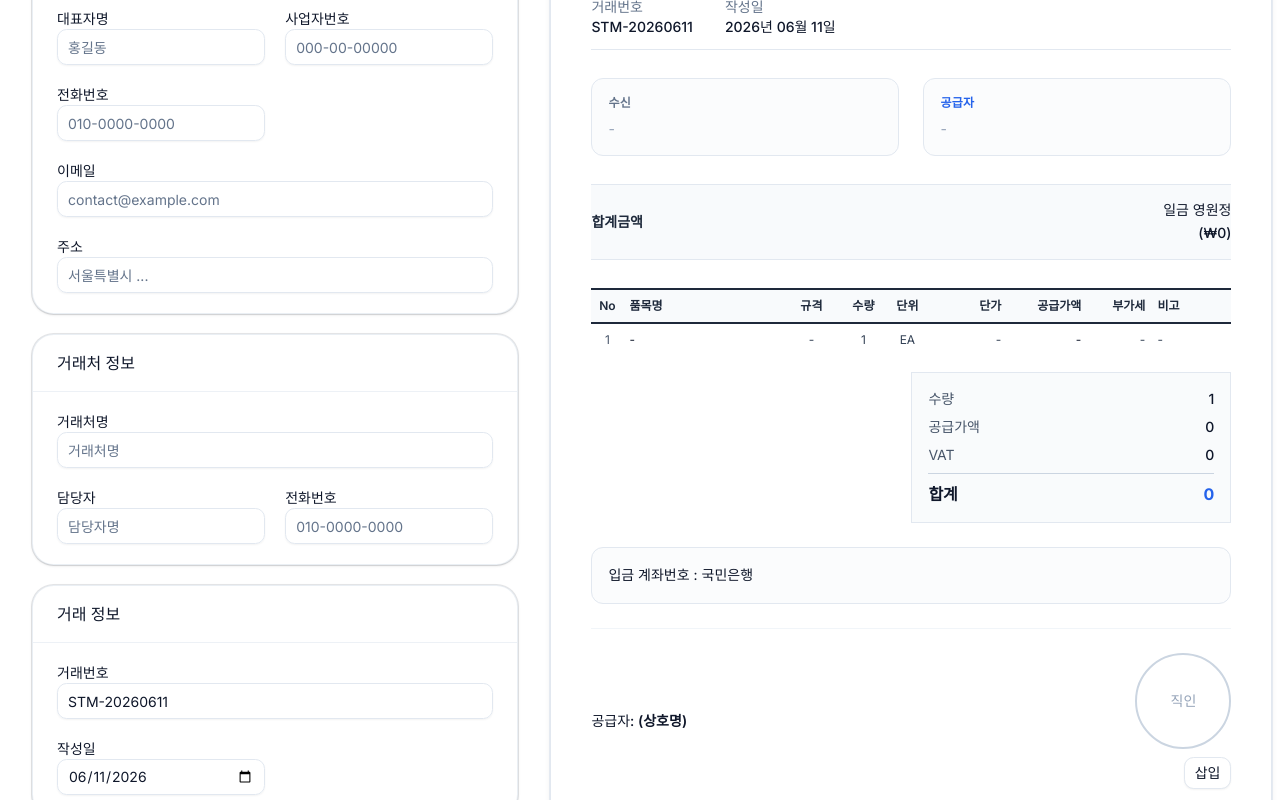
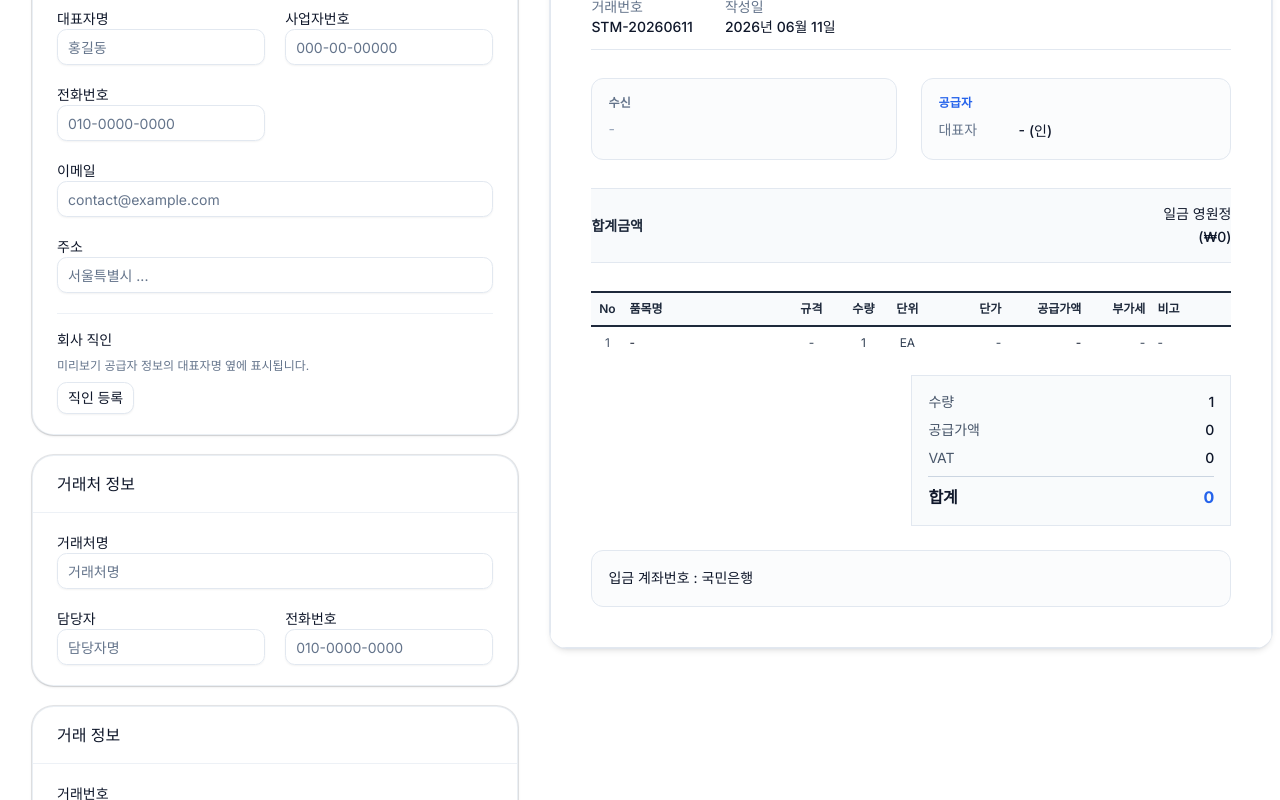
Before and after one commit to bom-studio/sajangman, a Next.js app: page /documents/statement in a window 1280 px wide. Shown: the part 460-1260 px from the top of the page. Built offline with nearby package versions, Linux system fonts and the light colour scheme.

Commit message:
feat : 배포

```diff
--- a/src/components/estimate/estimate-form.tsx
+++ b/src/components/estimate/estimate-form.tsx
@@ -4,6 +4,7 @@ import { Plus, Trash2 } from "lucide-react"
 
 import { FormField } from "@/components/estimate/form-field"
 import { FormTextarea } from "@/components/estimate/form-textarea"
+import { SealControls } from "@/components/estimate/seal-signature"
 import { Button } from "@/components/ui/button"
 import {
   Card,
@@ -35,9 +36,16 @@ import { cn } from "@/lib/utils"
 interface EstimateFormProps {
   data: EstimateData
   onChange: (data: EstimateData) => void
+  sealUrl: string | null
+  onSealChange: (url: string | null) => void
 }
 
-export function EstimateForm({ data, onChange }: EstimateFormProps) {
+export function EstimateForm({
+  data,
+  onChange,
+  sealUrl,
+  onSealChange,
+}: EstimateFormProps) {
   const totals = calculateEstimate(data.items)
 
   function updateSupplier(
@@ -155,6 +163,13 @@ export function EstimateForm({ data, onChange }: EstimateFormProps) {
             placeholder="서울특별시 ..."
             className="sm:col-span-2"
           />
+          <div className="space-y-2 border-t border-border/60 pt-4 sm:col-span-2">
+            <p className="text-sm font-medium">회사 직인</p>
+            <p className="text-xs text-muted-foreground">
+              미리보기 공급자 정보의 대표자명 옆에 표시됩니다.
+            </p>
+            <SealControls sealUrl={sealUrl} onSealChange={onSealChange} />
+          </div>
         </CardContent>
       </Card>
 
--- a/src/components/estimate/estimate-preview.tsx
+++ b/src/components/estimate/estimate-preview.tsx
@@ -1,6 +1,6 @@
 "use client"
 
-import { SealUpload } from "@/components/estimate/seal-upload"
+import { SealSignature } from "@/components/estimate/seal-signature"
 import { Card, CardContent } from "@/components/ui/card"
 import {
   calculateEstimate,
@@ -39,7 +39,6 @@ const DOC = {
 interface EstimatePreviewProps {
   data: EstimateData
   sealUrl: string | null
-  onSealChange: (url: string | null) => void
   className?: string
 }
 
@@ -99,7 +98,6 @@ function RemarksSection({ data }: { data: EstimateData }) {
 export function EstimatePreview({
   data,
   sealUrl,
-  onSealChange,
   className,
 }: EstimatePreviewProps) {
   const totals = calculateEstimate(data.items)
@@ -190,7 +188,7 @@ export function EstimatePreview({
             </div>
 
             <div
-              className="flex-1 space-y-2 rounded-lg border p-4"
+              className="flex-1 space-y-2.5 overflow-visible rounded-lg border p-4 pr-5"
               style={{
                 borderColor: DOC.border,
                 backgroundColor: DOC.bgMutedSoft,
@@ -203,9 +201,11 @@ export function EstimatePreview({
                 공급자
               </p>
               <PreviewField label="상호" value={data.supplier.companyName} />
-              <PreviewField
-                label="대표자"
-                value={data.supplier.representative}
+              <SealSignature
+                representativeName={data.supplier.representative}
+                sealUrl={sealUrl}
+                labelColor={DOC.textMuted}
+                textColor={DOC.text}
               />
               <PreviewField
                 label="사업자번호"
@@ -214,16 +214,6 @@ export function EstimatePreview({
               <PreviewField label="전화" value={formattedPhone} />
               <PreviewField label="이메일" value={data.supplier.email} />
               <PreviewField label="주소" value={data.supplier.address} />
-              {!data.supplier.companyName &&
-                !data.supplier.representative &&
-                !formattedBusinessNumber &&
-                !formattedPhone &&
-                !data.supplier.email &&
-                !data.supplier.address && (
-                  <p className="text-sm" style={{ color: DOC.textLight }}>
-                    -
-                  </p>
-                )}
             </div>
           </div>
 
@@ -389,19 +379,6 @@ export function EstimatePreview({
           >
             위와 같이 견적합니다.
           </p>
-
-          <div
-            className="mt-6 flex items-center justify-between gap-4 border-t pt-6"
-            style={{ borderColor: DOC.borderLight }}
-          >
-            <p className="text-sm font-medium" style={{ color: DOC.text }}>
-              공급자:{" "}
-              <span className="font-semibold">
-                {data.supplier.companyName || "(상호명)"}
-              </span>
-            </p>
-            <SealUpload sealUrl={sealUrl} onSealChange={onSealChange} />
-          </div>
         </div>
       </CardContent>
     </Card>
--- /dev/null
+++ b/src/components/estimate/seal-signature.tsx
@@ -0,0 +1,147 @@
+"use client"
+
+import { useState } from "react"
+
+import { SealEditorDialog } from "@/components/estimate/seal-editor-dialog"
+import { Button } from "@/components/ui/button"
+
+/** html2canvas와 브라우저가 동일하게 계산하도록 고정 px 사용 */
+const SEAL_PX = 68
+
+interface SealMarkProps {
+  sealUrl: string | null
+}
+
+/**
+ * 대표자명 옆 (인) + 직인 이미지 겹침.
+ * PDF 캡처 안정성을 위해 transform/translate 없이 inline-grid로 겹친다.
+ */
+export function SealMark({ sealUrl }: SealMarkProps) {
+  if (!sealUrl) {
+    return (
+      <span className="ml-1 align-middle" style={{ verticalAlign: "middle" }}>
+        (인)
+      </span>
+    )
+  }
+
+  return (
+    <span
+      data-seal-mark="true"
+      className="ml-1 inline-grid shrink-0 place-items-center align-middle"
+      style={{
+        width: `${SEAL_PX}px`,
+        height: `${SEAL_PX}px`,
+        verticalAlign: "middle",
+      }}
+    >
+      <span
+        style={{
+          gridArea: "1 / 1",
+          fontSize: "0.875rem",
+          lineHeight: 1,
+        }}
+      >
+        (인)
+      </span>
+      {/* eslint-disable-next-line @next/next/no-img-element */}
+      <img
+        src={sealUrl}
+        alt="회사 직인"
+        data-seal-image="true"
+        style={{
+          gridArea: "1 / 1",
+          width: `${SEAL_PX}px`,
+          height: `${SEAL_PX}px`,
+          objectFit: "contain",
+          opacity: 0.95,
+          display: "block",
+        }}
+      />
+    </span>
+  )
+}
+
+interface SealSignatureProps {
+  representativeName: string
+  sealUrl: string | null
+  labelColor?: string
+  textColor?: string
+}
+
+/** 공급자 정보 박스 내 대표자 행 */
+export function SealSignature({
+  representativeName,
+  sealUrl,
+  labelColor = "#64748b",
+  textColor = "#0f172a",
+}: SealSignatureProps) {
+  const displayName = representativeName || "-"
+
+  return (
+    <div className="text-sm leading-relaxed">
+      <span className="inline-block w-20 align-top" style={{ color: labelColor }}>
+        대표자
+      </span>
+      <span
+        className="inline align-top font-medium"
+        style={{ color: textColor }}
+      >
+        {displayName}
+        <SealMark sealUrl={sealUrl} />
+      </span>
+    </div>
+  )
+}
+
+interface SealControlsProps {
+  sealUrl: string | null
+  onSealChange: (url: string | null) => void
+}
+
+/** 입력 폼 공급자 정보 영역용 직인 등록/수정 컨트롤 */
+export function SealControls({ sealUrl, onSealChange }: SealControlsProps) {
+  const [dialogOpen, setDialogOpen] = useState(false)
+
+  return (
+    <>
+      <div className="flex flex-wrap items-center gap-2">
+        <Button
+          type="button"
+          variant="outline"
+          size="sm"
+          onClick={() => setDialogOpen(true)}
+        >
+          {sealUrl ? "직인 수정" : "직인 등록"}
+        </Button>
+        {sealUrl ? (
+          <Button
+            type="button"
+            variant="ghost"
+            size="sm"
+            className="text-destructive hover:text-destructive"
+            onClick={() => onSealChange(null)}
+          >
+            직인 삭제
+          </Button>
+        ) : null}
+        {sealUrl ? (
+          // eslint-disable-next-line @next/next/no-img-element
+          <img
+            src={sealUrl}
+            alt="등록된 직인 미리보기"
+            className="ml-1 size-10 rounded border object-contain p-0.5"
+            style={{ borderColor: "#e2e8f0" }}
+          />
+        ) : null}
+      </div>
+
+      <SealEditorDialog
+        open={dialogOpen}
+        onOpenChange={setDialogOpen}
+        currentImage={sealUrl ?? undefined}
+        onApply={onSealChange}
+      />
+    </>
+  )
+}
--- a/src/components/estimate/seal-upload.tsx
+++ /dev/null
@@ -1,78 +0,0 @@
-"use client"
-
-import { useState } from "react"
-
-import { SealEditorDialog } from "@/components/estimate/seal-editor-dialog"
-import { Button } from "@/components/ui/button"
-interface SealUploadProps {
-  sealUrl: string | null
-  onSealChange: (url: string | null) => void
-}
-
-export function SealUpload({ sealUrl, onSealChange }: SealUploadProps) {
-  const [dialogOpen, setDialogOpen] = useState(false)
-
-  return (
-    <>
-      <div className="flex flex-col items-end gap-2">
-        <div
-          className="flex size-24 shrink-0 items-center justify-center overflow-hidden rounded-full border-2"
-          style={{
-            borderColor: "#cbd5e1",
-            backgroundColor: "#ffffff",
-          }}
-        >
-          {sealUrl ? (
-            // eslint-disable-next-line @next/next/no-img-element
-            <img
-              src={sealUrl}
-              alt="회사 직인"
-              className="max-h-full max-w-full object-contain p-1.5"
-            />
-          ) : (
-            <span
-              className="text-sm font-medium"
-              style={{ color: "#94a3b8" }}
-            >
-              직인
-            </span>
-          )}
-        </div>
-
-        <div
-          data-html2canvas-ignore="true"
-          className="flex items-center gap-2 print:hidden"
-        >
-          <Button
-            type="button"
-            variant="outline"
-            size="sm"
-            data-html2canvas-ignore="true"
-            onClick={() => setDialogOpen(true)}
-          >
-            삽입
-          </Button>
-          {sealUrl && (
-            <Button
-              type="button"
-              variant="ghost"
-              size="sm"
-              data-html2canvas-ignore="true"
-              className="text-destructive hover:text-destructive"
-              onClick={() => onSealChange(null)}
-            >
-              삭제
-            </Button>
-          )}
-        </div>
-      </div>
-
-      <SealEditorDialog
-        open={dialogOpen}
-        onOpenChange={setDialogOpen}
-        currentImage={sealUrl ?? undefined}
-        onApply={onSealChange}
-      />
-    </>
-  )
-}
--- a/src/components/statement/statement-form.tsx
+++ b/src/components/statement/statement-form.tsx
@@ -3,6 +3,7 @@
 import { Plus, Trash2 } from "lucide-react"
 
 import { FormField } from "@/components/estimate/form-field"
+import { SealControls } from "@/components/estimate/seal-signature"
 import { Button } from "@/components/ui/button"
 import {
   Card,
@@ -36,9 +37,16 @@ import { cn } from "@/lib/utils"
 interface StatementFormProps {
   data: StatementData
   onChange: (data: StatementData) => void
+  sealUrl: string | null
+  onSealChange: (url: string | null) => void
 }
 
-export function StatementForm({ data, onChange }: StatementFormProps) {
+export function StatementForm({
+  data,
+  onChange,
+  sealUrl,
+  onSealChange,
+}: StatementFormProps) {
   const totals = calculateStatement(data.items)
 
   function updateSupplier(
@@ -166,6 +174,13 @@ export function StatementForm({ data, onChange }: StatementFormProps) {
             placeholder="서울특별시 ..."
             className="sm:col-span-2"
           />
+          <div className="space-y-2 border-t border-border/60 pt-4 sm:col-span-2">
+            <p className="text-sm font-medium">회사 직인</p>
+            <p className="text-xs text-muted-foreground">
+              미리보기 공급자 정보의 대표자명 옆에 표시됩니다.
+            </p>
+            <SealControls sealUrl={sealUrl} onSealChange={onSealChange} />
+          </div>
         </CardContent>
       </Card>
 
--- a/src/components/statement/statement-generator.tsx
+++ b/src/components/statement/statement-generator.tsx
@@ -113,7 +113,12 @@ export function StatementGenerator() {
             <p className="mb-4 text-sm font-medium text-muted-foreground lg:hidden">
               입력 폼
             </p>
-            <StatementForm data={data} onChange={setData} />
+            <StatementForm
+              data={data}
+              onChange={setData}
+              sealUrl={sealUrl}
+              onSealChange={setSealUrl}
+            />
           </div>
 
           <div className="xl:w-[60%] xl:flex-1">
@@ -135,11 +140,7 @@ export function StatementGenerator() {
                 {isDownloading ? "PDF 생성 중..." : "PDF 다운로드"}
               </Button>
             </div>
-            <StatementPreview
-              data={data}
-              sealUrl={sealUrl}
-              onSealChange={setSealUrl}
-            />
+            <StatementPreview data={data} sealUrl={sealUrl} />
           </div>
         </div>
       </div>
--- a/src/components/statement/statement-preview.tsx
+++ b/src/components/statement/statement-preview.tsx
@@ -1,6 +1,6 @@
 "use client"
 
-import { SealUpload } from "@/components/estimate/seal-upload"
+import { SealSignature } from "@/components/estimate/seal-signature"
 import { Card, CardContent } from "@/components/ui/card"
 import { numberToKorean } from "@/lib/number-to-korean"
 import {
@@ -39,7 +39,6 @@ const DOC = {
 interface StatementPreviewProps {
   data: StatementData
   sealUrl: string | null
-  onSealChange: (url: string | null) => void
   className?: string
 }
 
@@ -67,7 +66,6 @@ function PreviewField({
 export function StatementPreview({
   data,
   sealUrl,
-  onSealChange,
   className,
 }: StatementPreviewProps) {
   const totals = calculateStatement(data.items)
@@ -171,7 +169,7 @@ export function StatementPreview({
             </div>
 
             <div
-              className="flex-1 space-y-2 rounded-lg border p-4"
+              className="flex-1 space-y-2.5 overflow-visible rounded-lg border p-4 pr-5"
               style={{
                 borderColor: DOC.border,
                 backgroundColor: DOC.bgMutedSoft,
@@ -184,9 +182,11 @@ export function StatementPreview({
                 공급자
               </p>
               <PreviewField label="상호명" value={data.supplier.companyName} />
-              <PreviewField
-                label="대표자"
-                value={data.supplier.representative}
+              <SealSignature
+                representativeName={data.supplier.representative}
+                sealUrl={sealUrl}
+                labelColor={DOC.textMuted}
+                textColor={DOC.text}
               />
               <PreviewField
                 label="사업자번호"
@@ -195,16 +195,6 @@ export function StatementPreview({
               <PreviewField label="전화" value={formattedSupplierPhone} />
               <PreviewField label="이메일" value={data.supplier.email} />
               <PreviewField label="주소" value={data.supplier.address} />
-              {!data.supplier.companyName &&
-                !data.supplier.representative &&
-                !formattedBusinessNumber &&
-                !formattedSupplierPhone &&
-                !data.supplier.email &&
-                !data.supplier.address && (
-                  <p className="text-sm" style={{ color: DOC.textLight }}>
-                    -
-                  </p>
-                )}
             </div>
           </div>
 
@@ -404,19 +394,6 @@ export function StatementPreview({
               )}
             </div>
           )}
-
-          <div
-            className="mt-6 flex items-center justify-between gap-4 border-t pt-6"
-            style={{ borderColor: DOC.borderLight }}
-          >
-            <p className="text-sm font-medium" style={{ color: DOC.text }}>
-              공급자:{" "}
-              <span className="font-semibold">
-                {data.supplier.companyName || "(상호명)"}
-              </span>
-            </p>
-            <SealUpload sealUrl={sealUrl} onSealChange={onSealChange} />
-          </div>
         </div>
       </CardContent>
     </Card>
```
Also changed, not shown: src/components/estimate/estimate-generator.tsx (+7 -6 lines), src/lib/estimate-pdf.ts (+13 -2 lines).
